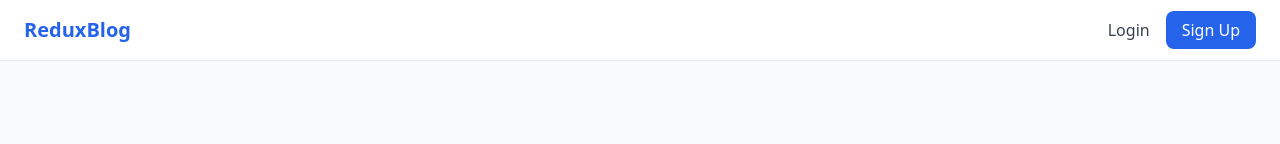
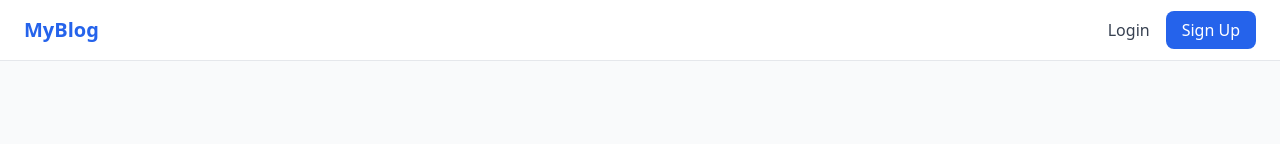
Before and after one commit to buddheshwar2003/simple_blog_website_frontend, a Next.js app: page / in a window 1280 px wide. Shown: the top 144 px of the page. Built offline with nearby package versions, Linux system fonts and the light colour scheme; no server answers.

Commit message:
Fix the some UI Issue

```diff
--- a/src/Components/Navbar.tsx
+++ b/src/Components/Navbar.tsx
@@ -6,7 +6,7 @@
       <div className="max-w-7xl mx-auto px-6 py-4 flex justify-between items-center">
         {/* Logo */}
         <Link href="/" className="text-xl font-bold text-blue-600">
-          ReduxBlog
+          MyBlog
         </Link>
 
         {/* Actions */}
--- a/src/Components/PrivateNavbar.tsx
+++ b/src/Components/PrivateNavbar.tsx
@@ -24,7 +24,7 @@
   return (
     <header className="sticky top-0 z-50 bg-white border-b">
       <nav className="max-w-7xl mx-auto px-6 py-4 flex items-center justify-between">
-        <Link href="/" className="text-xl font-semibold tracking-tight">
+        <Link href="/" className="text-xl font-bold text-blue-600">
           MyBlog
         </Link>
 
```
